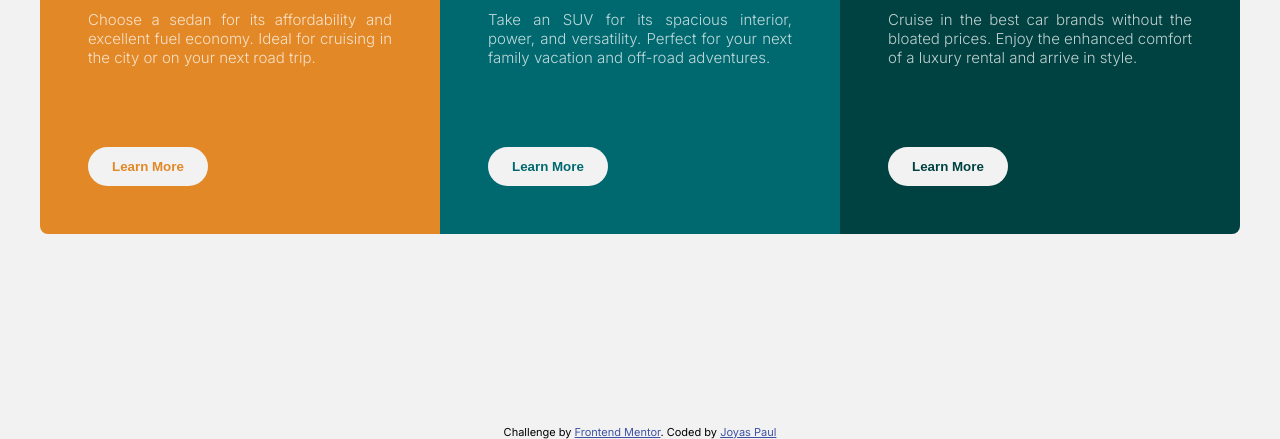
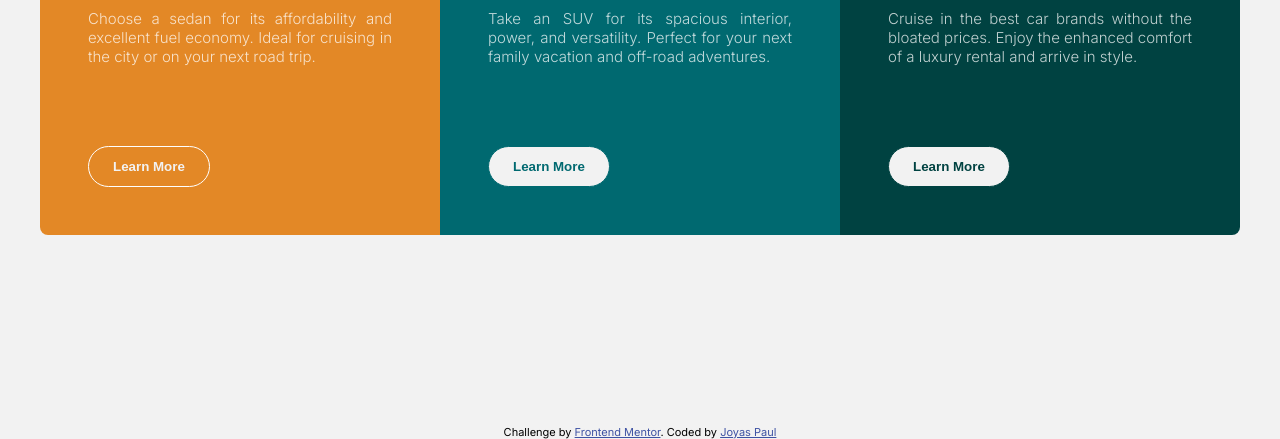
Before and after one commit to Joyas2004/Frontend-Practice-3-Column-Preview-Card-Component, a plain HTML site: page index.html in a window 1280 px wide. In both pictures the pointer is over the button 147 px from the left and 541 px from the top of the page. Shown: the part 375-814 px from the top of the page. Drawn offline with Linux system fonts and the light colour scheme; a web font is replaced by a local one.

Commit message:
Update styles.css

```diff
--- a/styles.css
+++ b/styles.css
@@ -61,7 +61,7 @@ body{
 }
 .card .learn {
     background-color: hsl(0, 0%, 95%);
-    border: none;
+    border: solid 0.1rem;
     padding: 0.75rem 1.5rem;
     border-radius: 2rem;
     font-weight: bold;
@@ -75,6 +75,21 @@ body{
 }
 .card .btn-lux{
     color: hsl(179, 100%, 13%);
+}
+.card .btn-sed:hover{
+    border: solid white 0.1rem;
+    background-color: hsl(31, 77%, 52%);
+    color: hsl(0, 0%, 95%);
+}
+.card .btn-suv:hover{
+    border: solid white 0.1rem;
+    background-color: hsl(184, 100%, 22%);
+    color: hsl(0, 0%, 95%);
+}
+.card .btn-lux:hover{
+    border: solid white 0.1rem;
+    background-color: hsl(179, 100%, 13%);
+    color: hsl(0, 0%, 95%);
 }
 @media (max-width: 520px){
     .container
```
